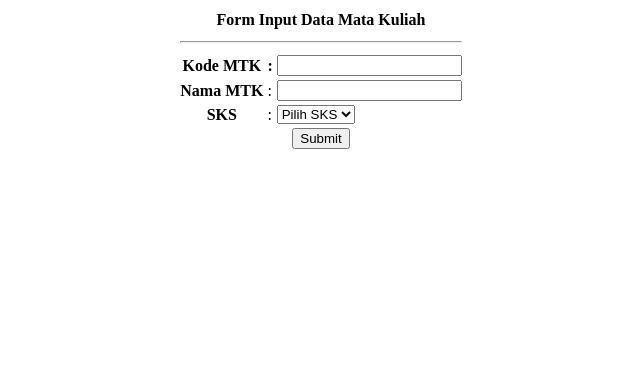
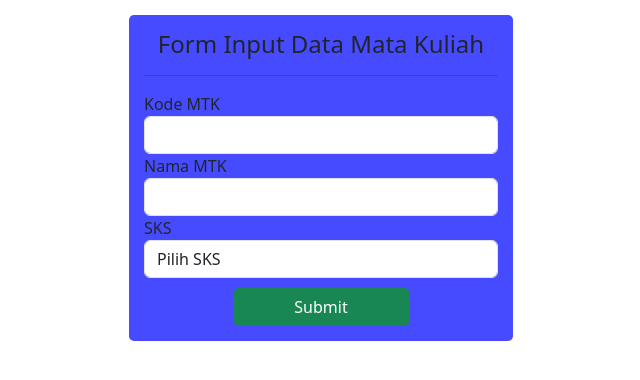
Before and after one commit to Fajar1273/pustaka-book, a CodeIgniter app: page /database/Matakuliah in a window 1280 px wide. Shown: the top 380 px of the page, without its empty margins (319-959 px from the left). Run offline with CodeIgniter, Linux system fonts and the light colour scheme.

Commit message:
update style form input

```diff
--- a/application/views/view-form-matakuliah.php
+++ b/application/views/view-form-matakuliah.php
@@ -5,56 +5,48 @@
 	<meta charset="UTF-8">
 	<meta name="viewport" content="width=device-width, initial-scale=1.0">
 	<title>Form Input Matakuliah</title>
+	<!-- bootstraps style  -->
+	<link href="https://cdn.jsdelivr.net/npm/bootstrap@5.3.2/dist/css/bootstrap.min.css" rel="stylesheet"
+		integrity="sha384-T3c6CoIi6uLrA9TneNEoa7RxnatzjcDSCmG1MXxSR1GAsXEV/Dwwykc2MPK8M2HN" crossorigin="anonymous">
 </head>
 
 <body>
+  <div class="container-luar" style="width: 100%; margin:15px auto ;">
+    <div class="background-solid" style="max-width: 30%; background-color: #474bff; border-radius: 5px; margin: 15px auto; padding: 15px;">
+			<form action="<?= base_url('matakuliah/cetak'); ?>" method="post">
         <center>
-		<form action="<?= base_url('matakuliah/cetak'); ?>" method="post">
-			<table>
-				<tr>
-					<th colspan="3">
-						Form Input Data Mata Kuliah
-					</th>
-				</tr>
-				<tr>
-					<td colspan="3">
+          <h4>Form Input Data Mata Kuliah</h4>
+        </center>
         <hr>
-					</td>
-				</tr>
-				<tr>
-					<th>Kode MTK</th>
-					<th>:</th>
-					<td>
-						<input type="text" name="kode" id="kode">
-					</td>
-				</tr>
-				<tr>
-					<th>Nama MTK</th>
-					<td>:</td>
-					<td>
-						<input type="text" name="nama" id="nama">
-					</td>
-				</tr>
-				<tr>
-					<th>SKS</th>
-					<td>:</td>
-					<td>
-						<select name="sks" id="sks">
+        <div class="row">
+          <div class="col-md-12">
+            <label for="">Kode MTK</label>
+            <input class="form-control" type="text" name="kode" id="kode">
+          </div>
+          <div class="col-md-12">
+            <label for="">Nama MTK</label>
+            <input class="form-control" type="text" name="nama" id="nama">
+          </div>
+          <div class="col-md-12">
+            <label for="">SKS</label>
+            <select class="form-control" name="sks" id="sks">
               <option value="">Pilih SKS</option>
               <option value="2">2</option>
               <option value="3">3</option>
               <option value="4">4</option>
             </select>
-					</td>
-				</tr>
-				<tr>
-					<td colspan="3" align="center">
-						<input type="submit" value="Submit">
-					</td>
-				</tr>
-			</table>
+          </div>
+          <center>
+            <input type="submit" class="btn btn-success col-md-6" style="margin-top: 10px;" value="Submit">
+          </center>
+        </div>
 			</form>
-	</center>
+		</div>
+  </div>
+	<!-- js bootstraps  -->
+	<script src="https://cdn.jsdelivr.net/npm/bootstrap@5.3.2/dist/js/bootstrap.bundle.min.js"
+		integrity="sha384-C6RzsynM9kWDrMNeT87bh95OGNyZPhcTNXj1NW7RuBCsyN/o0jlpcV8Qyq46cDfL" crossorigin="anonymous">
+	</script>
 </body>
 
 </html>
```
Lines whose indentation alone changed are shown as unchanged.
